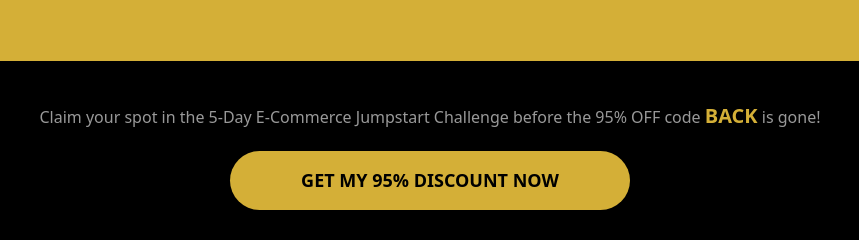
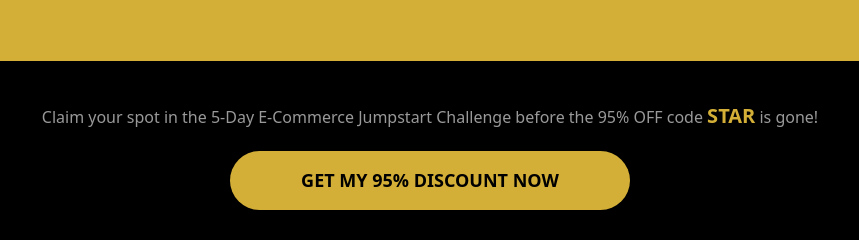
Before and after one commit to habibudurumi/jumpstart-ecommerce, a website: page index.html in a window 1280 px wide. Shown: the part 892-1132 px from the top of the page, 210-1069 px from the left. Drawn offline with Linux system fonts and the light colour scheme.

Commit message:
changed the coupon code on the hero section

```diff
--- a/index.html
+++ b/index.html
@@ -19,7 +19,7 @@
     </div>
 
     <div class="">
-      <p class="text-white/60 text-center mb-[20px]">Claim your spot in the 5-Day E-Commerce Jumpstart Challenge before the 95% OFF code <strong class="font-bold text-[#d4af37] text-[20px]">BACK</strong> is gone!</p>
+      <p class="text-white/60 text-center mb-[20px]">Claim your spot in the 5-Day E-Commerce Jumpstart Challenge before the 95% OFF code <strong class="font-bold text-[#d4af37] text-[20px]">STAR</strong> is gone!</p>
       <a href="#cta-button" class="text-[18px] w-full md:w-[400px] block  py-4 px-8 bg-[#d4af37] rounded-full mx-auto font-semibold text-black text-center">GET MY 95% DISCOUNT NOW</a>
     </div>
   </section>
```
